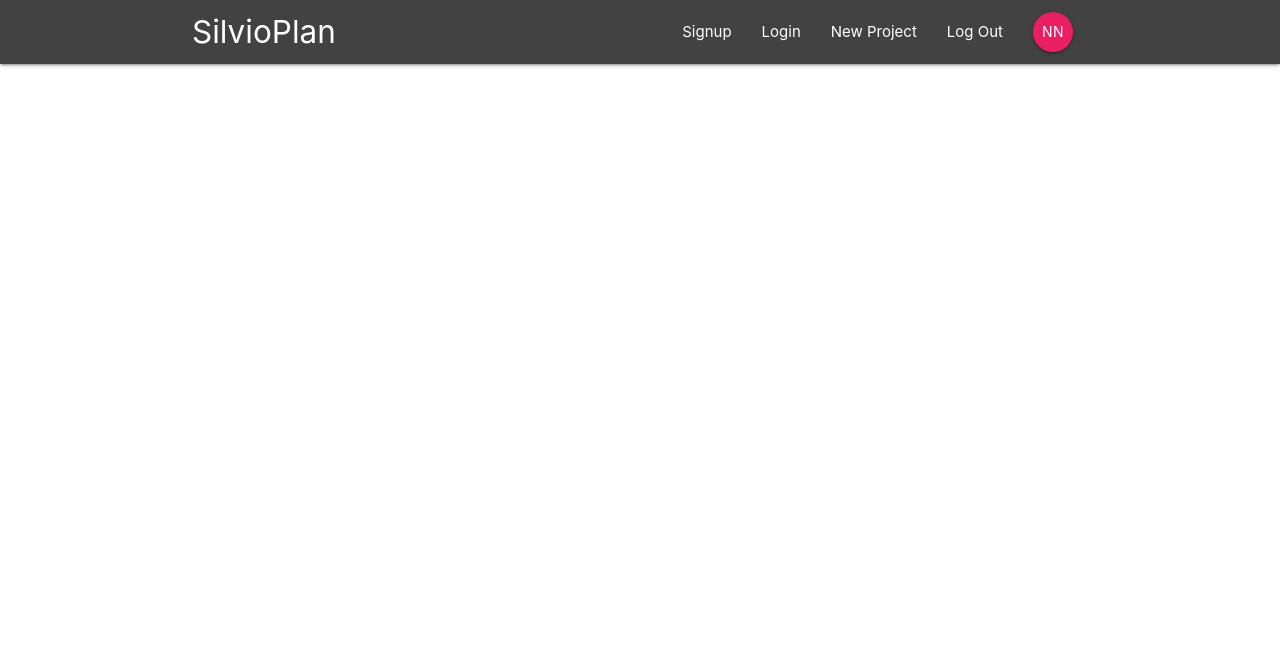
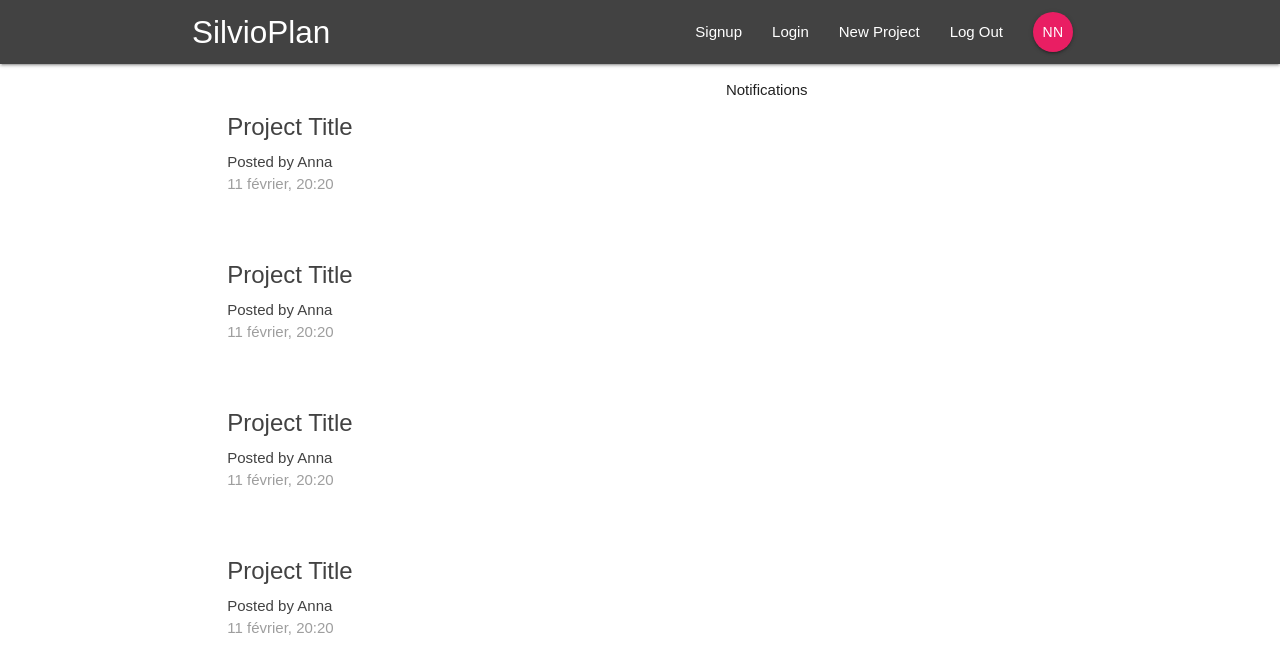
Before and after one commit to AnnaMarandola/redux-firebase-app, a React (Create React App) app: page / in a window 1280 px wide. Shown: the top 672 px of the page. Built offline with nearby package versions, Linux system fonts and the light colour scheme.

Commit message:
Dashboard component with ProjectList and Notifications

```diff
--- a/src/App.js
+++ b/src/App.js
@@ -1,14 +1,17 @@
 import React from 'react';
-import { BrowserRouter } from 'react-router-dom';
+import {BrowserRouter, Switch, Route} from 'react-router-dom';
 import Navbar from './components/layout/Navbar';
+import DashBoard from '../src/components/dashboard/Dashboard';
 
-
-function App() {
+function App () {
   return (
     <BrowserRouter>
-    <div className="App">
-<Navbar/>
-    </div>
+      <div className="App">
+        <Navbar />
+        <Switch>
+          <Route path="/" component={DashBoard} />
+        </Switch>
+      </div>
     </BrowserRouter>
   );
 }
--- a/src/components/dashboard/Dashboard.js
+++ b/src/components/dashboard/Dashboard.js
@@ -0,0 +1,22 @@
+import React, { Component } from 'react';
+import ProjectList from '../projects/ProjectList';
+import Notifications from './Notifications';
+
+class Dashboard extends Component {
+  render() {
+    return (
+      <div className="dashboard container">
+        <div className="row">
+          <div className="col s12 m6">
+            <ProjectList />
+          </div>
+          <div className="col s12 m5 offset-m1">
+            <Notifications />
+          </div>
+        </div>
+      </div>
+    )
+  }
+}
+
+export default Dashboard;
--- a/src/components/dashboard/Notifications.js
+++ b/src/components/dashboard/Notifications.js
@@ -0,0 +1,11 @@
+import React from 'react';
+
+const Notifications = () => {
+    return (
+        <div>
+            <p>Notifications</p>
+        </div>
+    )
+}
+
+export default Notifications;
--- a/src/components/projects/ProjectList.js
+++ b/src/components/projects/ProjectList.js
@@ -0,0 +1,43 @@
+import React from 'react';
+
+const ProjectList = () => {
+  return (
+    <div className="project-list section">
+
+      <div className="card z-depth-0 project-summary">
+        <div className="card-content grey-text text-darken-3">
+          <span className="card-title">Project Title</span>
+          <p>Posted by Anna</p>
+          <p className="grey-text">11 février, 20:20</p>
+        </div>
+      </div>
+
+      <div className="card z-depth-0 project-summary">
+        <div className="card-content grey-text text-darken-3">
+          <span className="card-title">Project Title</span>
+          <p>Posted by Anna</p>
+          <p className="grey-text">11 février, 20:20</p>
+        </div>
+      </div>
+
+      <div className="card z-depth-0 project-summary">
+        <div className="card-content grey-text text-darken-3">
+          <span className="card-title">Project Title</span>
+          <p>Posted by Anna</p>
+          <p className="grey-text">11 février, 20:20</p>
+        </div>
+      </div>
+
+      <div className="card z-depth-0 project-summary">
+        <div className="card-content grey-text text-darken-3">
+          <span className="card-title">Project Title</span>
+          <p>Posted by Anna</p>
+          <p className="grey-text">11 février, 20:20</p>
+        </div>
+      </div>
+
+    </div>
+  );
+};
+
+export default ProjectList;
--- a/src/index.css
+++ b/src/index.css
@@ -1,13 +1,6 @@
+
 body {
   margin: 0;
-  font-family: -apple-system, BlinkMacSystemFont, 'Segoe UI', 'Roboto', 'Oxygen',
-    'Ubuntu', 'Cantarell', 'Fira Sans', 'Droid Sans', 'Helvetica Neue',
-    sans-serif;
-  -webkit-font-smoothing: antialiased;
-  -moz-osx-font-smoothing: grayscale;
+  padding: 0;
+  font-family: sans-serif;
 }
-
-code {
-  font-family: source-code-pro, Menlo, Monaco, Consolas, 'Courier New',
-    monospace;
-}
```
